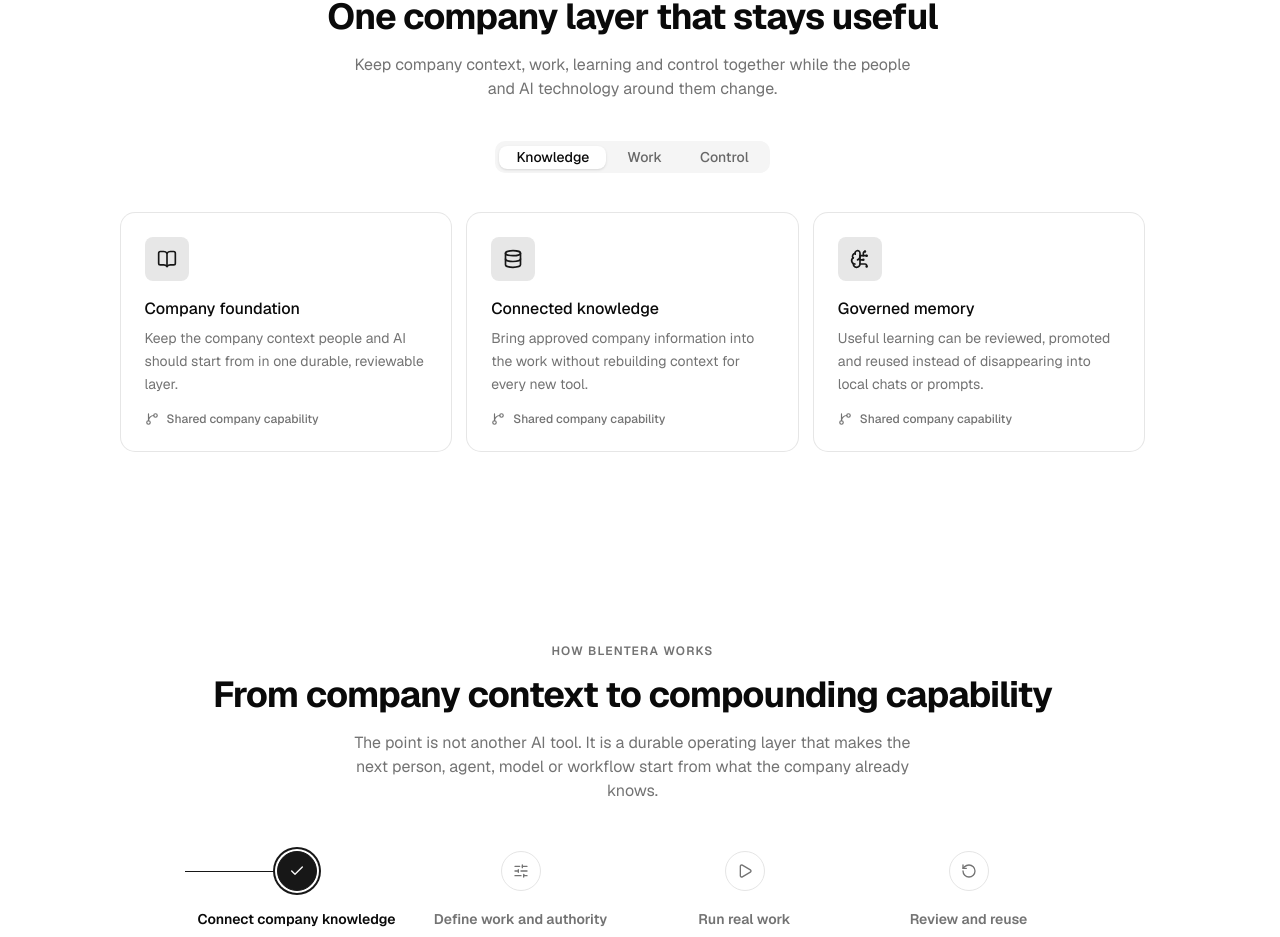
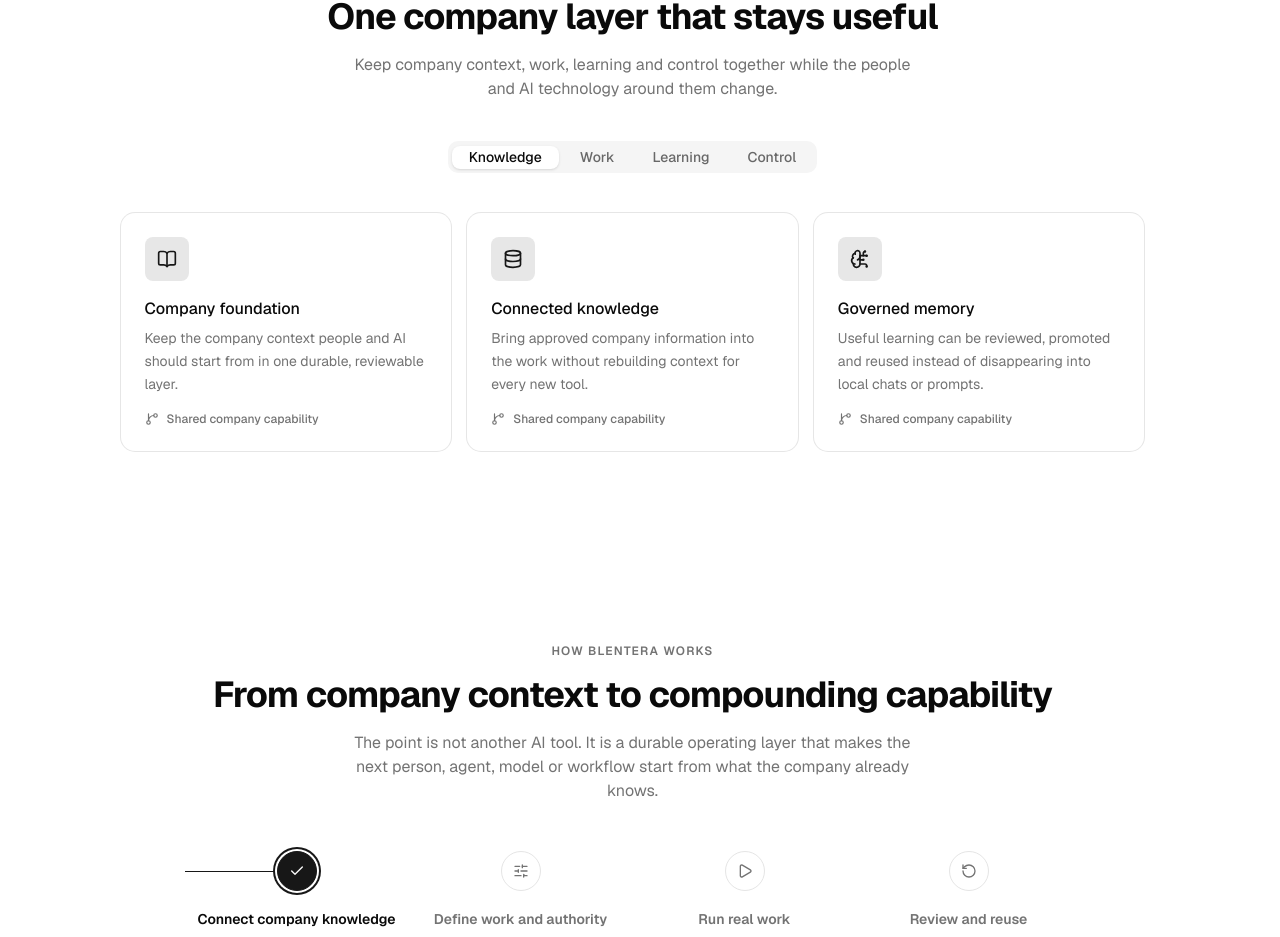
Before and after one commit to augustkring/humamap-preview, a Next.js app in the folder blentera-v2-final/: page / in a window 1280 px wide. Shown: the part 1023-1960 px from the top of the page. Built offline with nearby package versions, Linux system fonts and the light colour scheme.

Commit message:
rebuild: add compounding intelligence to OSS feature tabs

```diff
--- a/blentera-v2-final/src/components/blentera/features.tsx
+++ b/blentera-v2-final/src/components/blentera/features.tsx
@@ -11,6 +11,9 @@ import {
   ShieldCheck,
   Key,
   History,
+  BookCheck,
+  Repeat2,
+  Code2,
 } from "lucide-react"
 
 type Feature = {
@@ -71,6 +74,30 @@ const TABS: FeatureTab[] = [
         title: "Durable workflows",
         description:
           "Run recurring work with state, retries, approvals and exception paths instead of fragile one-off automation.",
+      },
+    ],
+  },
+  {
+    value: "learning",
+    label: "Learning",
+    features: [
+      {
+        icon: Repeat2,
+        title: "Reviewed learning",
+        description:
+          "Capture useful outcomes, review what is true, and let the next run start from what the company has learned.",
+      },
+      {
+        icon: BookCheck,
+        title: "Reusable standards",
+        description:
+          "Turn proven ways of working into versioned playbooks and skills that people and agents can reuse.",
+      },
+      {
+        icon: Code2,
+        title: "AI → software",
+        description:
+          "As work stabilises, move repeatable steps from model reasoning into deterministic workflows and software.",
       },
     ],
   },
```
